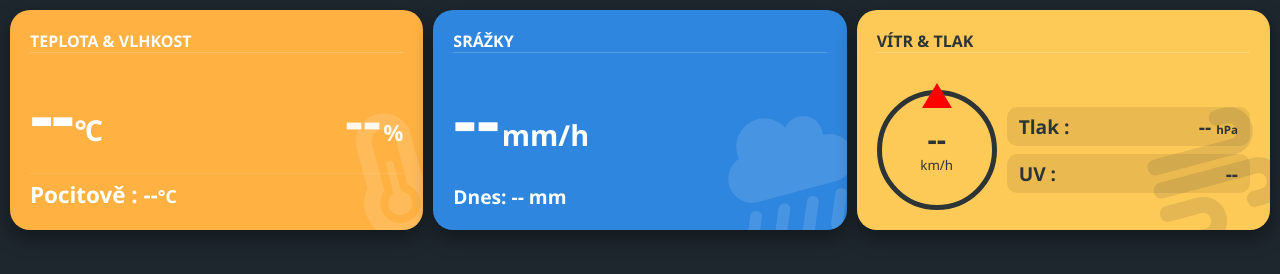
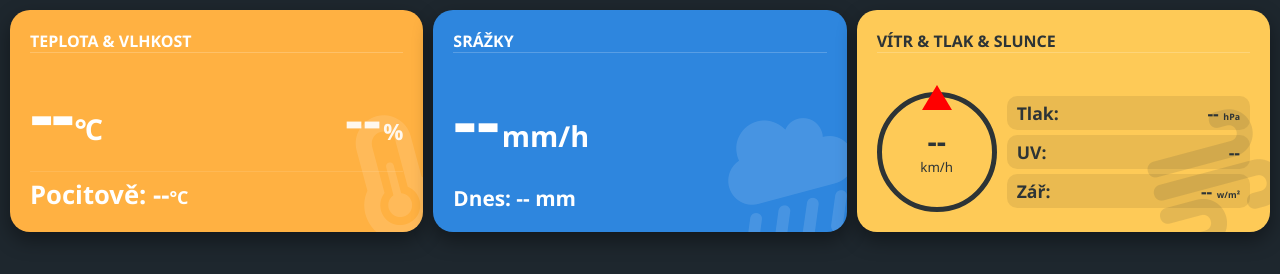
Before and after one commit to DonDejf/meteo, a plain HTML site: page david.html in a window 1280 px wide. Drawn offline with nearby package versions, Linux system fonts and the light colour scheme; no server answers.

Commit message:
Update david.html

```diff
--- a/david.html
+++ b/david.html
@@ -3,7 +3,7 @@
 <head>
     <meta charset="UTF-8">
     <meta name="viewport" content="width=device-width, initial-scale=1.0">
-    <title>David - Meteo Profi Final</title>
+    <title>David - Meteo Profi Final V2</title>
     <script src="https://cdn.jsdelivr.net/npm/chart.js"></script>
     <link href="https://cdnjs.cloudflare.com/ajax/libs/font-awesome/6.0.0/css/all.min.css" rel="stylesheet">
     <style>
@@ -33,15 +33,14 @@
         .title { font-size: 1em; font-weight: bold; border-bottom: 1px solid rgba(255,255,255,0.2); margin-bottom: 10px; z-index: 1; }
         .main-row { display: flex; justify-content: space-between; align-items: baseline; z-index: 1; }
 
-        /* Styl pro zmenšené desetinné místo */
         .huge-temp { font-size: 4.5em; font-weight: 900; letter-spacing: -2px; }
         .decimal { font-size: 0.6em; font-weight: 700; }
         .huge-hum { font-size: 3.5em; font-weight: 700; opacity: 0.9; }
         .unit { font-size: 0.4em; margin-left: 2px; font-weight: 700; }
 
-        .feels { margin-top: 10px; font-size: 1.4em; font-weight: 800; border-top: 1px solid rgba(255,255,255,0.1); padding-top: 5px; }
+        /* Zvětšená pocitová teplota */
+        .feels { margin-top: 10px; font-size: 1.6em; font-weight: 900; border-top: 1px solid rgba(255,255,255,0.1); padding-top: 5px; }
 
-        /* Kompas s trojúhelníkovou šipkou */
         .wind-box { display: flex; align-items: center; justify-content: space-between; gap: 10px; }
         .compass {
             width: 110px; height: 110px; border: 5px solid #2d3436; border-radius: 50%;
@@ -60,8 +59,8 @@
         }
 
         .wind-speed-val { font-size: 1.8em; font-weight: 900; line-height: 1; }
-        .extra-col { flex-grow: 1; display: flex; flex-direction: column; gap: 8px; }
-        .extra-item { background: rgba(0,0,0,0.08); padding: 6px 12px; border-radius: 10px; font-weight: 900; font-size: 1.2em; display: flex; justify-content: space-between; }
+        .extra-col { flex-grow: 1; display: flex; flex-direction: column; gap: 5px; }
+        .extra-item { background: rgba(0,0,0,0.08); padding: 5px 10px; border-radius: 10px; font-weight: 900; font-size: 1.1em; display: flex; justify-content: space-between; }
 
         @media (max-width: 900px) {
             .dashboard { flex-direction: column; }
@@ -76,21 +75,21 @@
             <div class="title">TEPLOTA & VLHKOST</div>
             <div class="main-row">
                 <div class="huge-temp" id="t-display">--<span class="unit">°C</span></div>
-                <div class="huge-hum" id="h-val">--<span class="unit">%</span></div>
+                <div class="huge-hum" id="h-display">--<span class="unit">%</span></div>
             </div>
-            <div class="feels">Pocitově : <span id="f-val">--</span><span style="font-size:0.8em">°C</span></div>
+            <div class="feels">Pocitově: <span id="f-val">--</span><span style="font-size:0.7em">°C</span></div>
         </div>
 
         <div class="card rain-card">
             <i class="fas fa-cloud-showers-heavy watermark"></i>
             <div class="title">SRÁŽKY</div>
             <div style="font-size: 4.5em; font-weight: 900;" id="r-rate">--<span class="unit">mm/h</span></div>
-            <div style="font-size: 1.2em; font-weight: bold; margin-top: 10px;">Dnes: <span id="r-day">--</span> mm</div>
+            <div style="font-size: 1.3em; font-weight: bold; margin-top: 10px;">Dnes: <span id="r-day">--</span> mm</div>
         </div>
 
         <div class="card wind-card">
             <i class="fas fa-wind watermark"></i>
-            <div class="title">VÍTR & TLAK</div>
+            <div class="title">VÍTR & TLAK & SLUNCE</div>
             <div class="wind-box">
                 <div class="compass">
                     <div id="arrow-rot" class="arrow-wrapper">
@@ -102,8 +101,9 @@
                     </div>
                 </div>
                 <div class="extra-col">
-                    <div class="extra-item"><span>Tlak :</span><span><span id="press">--</span> <small style="font-size:0.6em">hPa</small></span></div>
-                    <div class="extra-item"><span>UV :</span><span id="uv">--</span></div>
+                    <div class="extra-item"><span>Tlak:</span><span><span id="press">--</span> <small style="font-size:0.5em">hPa</small></span></div>
+                    <div class="extra-item"><span>UV:</span><span id="uv">--</span></div>
+                    <div class="extra-item"><span>Zář:</span><span><span id="solar">--</span> <small style="font-size:0.5em">w/m²</small></span></div>
                 </div>
             </div>
         </div>
@@ -120,10 +120,13 @@
                 const d = json.observations[0];
                 const m = d.metric;
 
-                // Formátování teploty (rozdělení na celé a desetinné)
+                // Teplota s menší tečkou
                 const tempFull = m.temp.toFixed(1);
                 const parts = tempFull.split('.');
                 document.getElementById('t-display').innerHTML = `${parts[0]}<span class="decimal">.${parts[1]}</span><span class="unit">°C</span>`;
+
+                // Vlhkost s jednotkou
+                document.getElementById('h-display').innerHTML = `${d.humidity}<span class="unit">%</span>`;
 
                 // Barva teploty
                 const tVal = m.temp;
@@ -132,21 +135,21 @@
                 else if(tVal > 25) tDiv.style.color = 'var(--temp-hot)';
                 else tDiv.style.color = 'white';
 
-                document.getElementById('h-val').innerText = d.humidity;
                 document.getElementById('f-val').innerText = m.windChill.toFixed(1);
                 document.getElementById('r-rate').innerHTML = m.precipRate.toFixed(1) + '<span class="unit">mm/h</span>';
                 document.getElementById('r-day').innerText = m.precipTotal.toFixed(1);
                 document.getElementById('w-speed').innerText = m.windSpeed.toFixed(1);
                 document.getElementById('press').innerText = Math.round(m.pressure);
                 document.getElementById('uv').innerText = d.uv || 0;
+                document.getElementById('solar').innerText = d.solarRadiation || 0;
 
                 // Rotace šipky
                 document.getElementById('arrow-rot').style.transform = `rotate(${d.winddir}deg)`;
-            } catch (e) { console.log("Chyba při načítání dat."); }
+            } catch (e) { console.log("Chyba dat."); }
         }
 
         update();
-        setInterval(update, 300000); // 5 minut
+        setInterval(update, 300000);
     </script>
 </body>
 </html>
```
